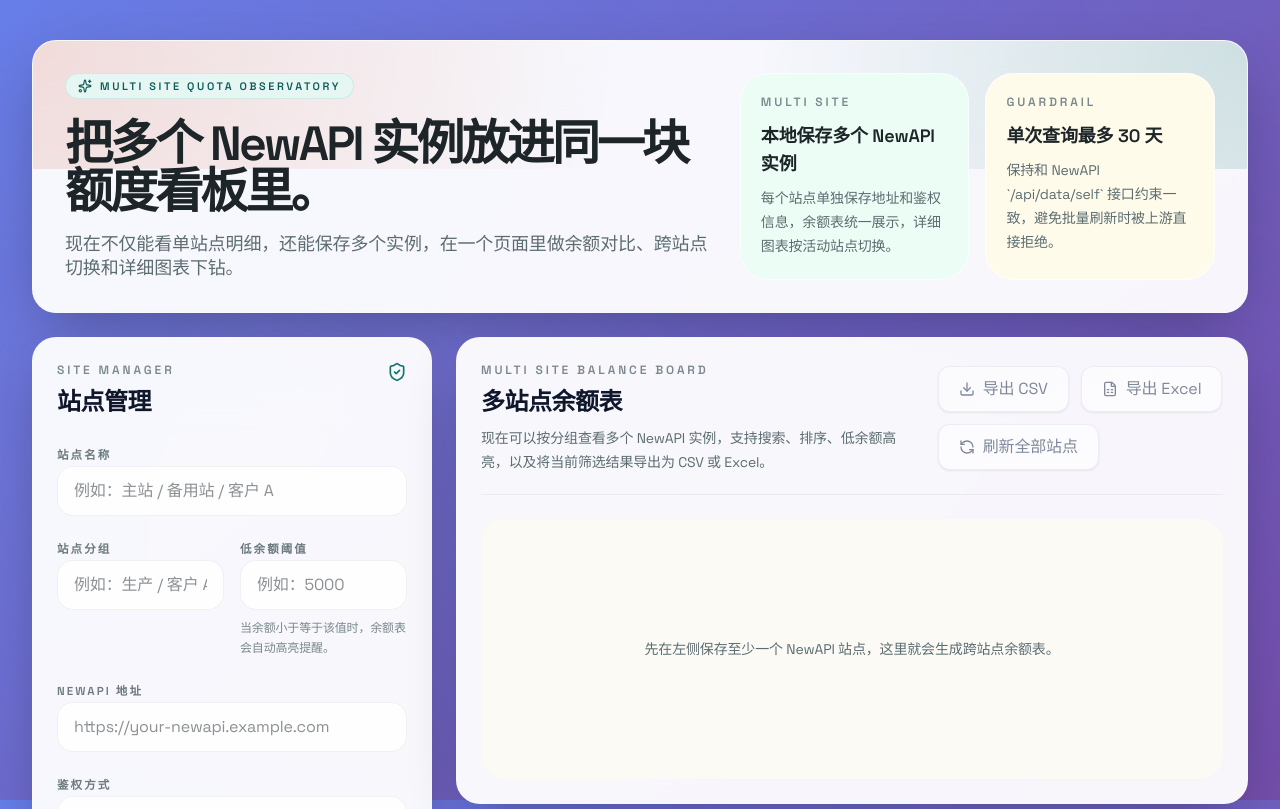
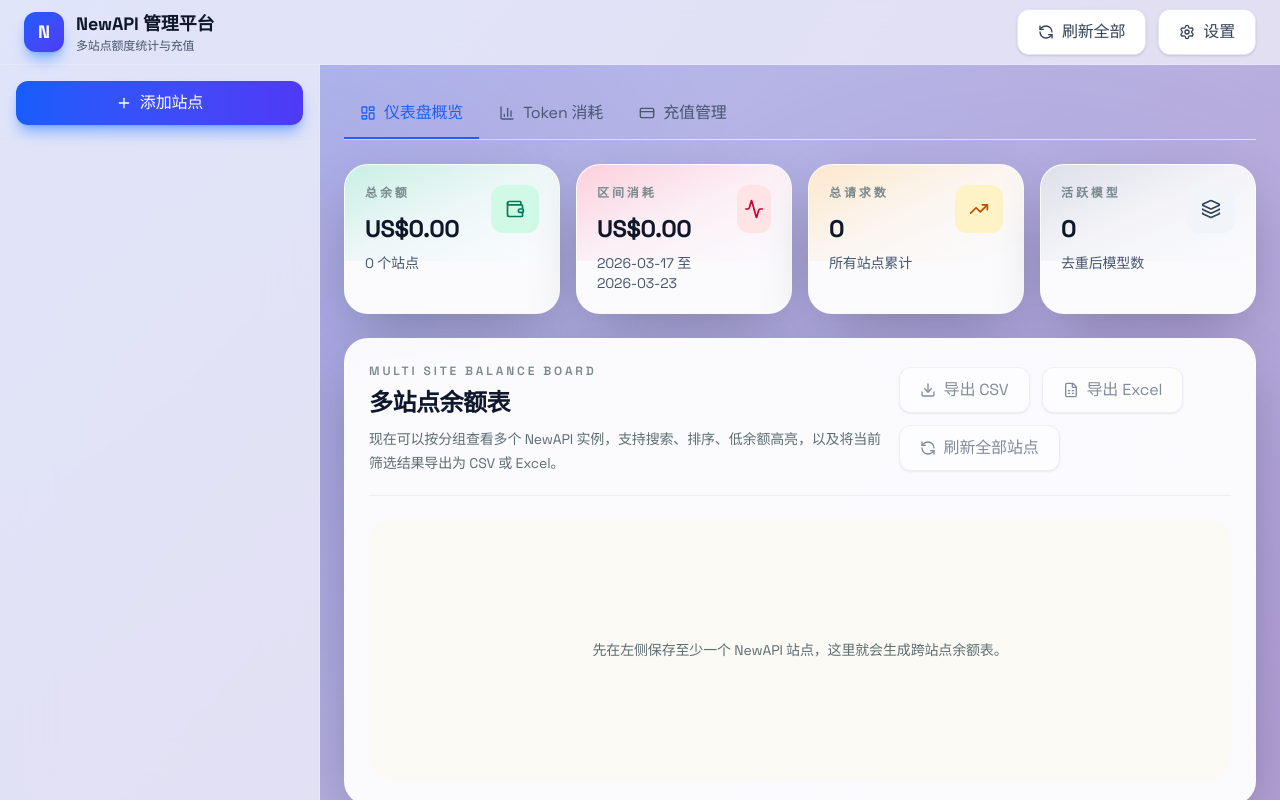
Before and after one commit to nanashiwang/newapi-api, a Next.js app: page / in a window 1280 px wide. Shown: the top 809 px of the page. Built offline with nearby package versions, Linux system fonts and the light colour scheme.

Commit message:
feat: implement MainApp component with site management and dashboard features

```diff
--- a/src/app/page.tsx
+++ b/src/app/page.tsx
@@ -1,5 +1,5 @@
-import { DashboardShell } from "@/components/dashboard/dashboard-shell";
+import { MainApp } from "@/components/main-app";
 
 export default function Home() {
-  return <DashboardShell />;
+  return <MainApp />;
 }
--- a/src/components/main-app.tsx
+++ b/src/components/main-app.tsx
@@ -1,7 +1,186 @@
 "use client";
 
-import { DashboardShell } from "@/components/dashboard/dashboard-shell";
+import { useState, useEffect, useMemo } from "react";
+import { AppHeader } from "@/components/layout/app-header";
+import { SiteSidebar } from "@/components/layout/site-sidebar";
+import { DashboardTabs } from "@/components/dashboard/dashboard-tabs";
+import { MetricCard } from "@/components/dashboard/metric-card";
+import { SiteBalanceTable } from "@/components/dashboard/site-balance-table";
+import { TokenConsumption } from "@/components/tokens/token-consumption";
+import { RechargePanel } from "@/components/recharge/recharge-panel";
+import { Activity, Wallet, TrendingUp, Layers3 } from "lucide-react";
+import type { SiteConfig, SiteSummaryRow, DashboardRange, DashboardData } from "@/lib/dashboard-types";
+import { formatDateInput, shiftDate, formatUsd, formatCompactNumber } from "@/lib/formatters";
+
+type TabType = "overview" | "consumption" | "recharge";
+
+const SITES_KEY = "newapi-quota-dashboard:sites";
+const ACTIVE_SITE_KEY = "newapi-quota-dashboard:active-site";
+
+function createDefaultRange(): DashboardRange {
+  const today = new Date();
+  return {
+    startDate: formatDateInput(shiftDate(today, -6)),
+    endDate: formatDateInput(today),
+  };
+}
 
 export function MainApp() {
-  return <DashboardShell />;
+  const [activeTab, setActiveTab] = useState<TabType>("overview");
+  const [sites, setSites] = useState<SiteConfig[]>([]);
+  const [activeSiteId, setActiveSiteId] = useState<string | null>(null);
+  const [summaries, setSummaries] = useState<Record<string, SiteSummaryRow>>({});
+  const [isRefreshing, setIsRefreshing] = useState(false);
+  const [range] = useState<DashboardRange>(createDefaultRange);
+
+  useEffect(() => {
+    const stored = localStorage.getItem(SITES_KEY);
+    if (stored) {
+      try {
+        const parsed = JSON.parse(stored);
+        setSites(Array.isArray(parsed) ? parsed : []);
+      } catch {}
+    }
+
+    const activeId = localStorage.getItem(ACTIVE_SITE_KEY);
+    if (activeId) setActiveSiteId(activeId);
+  }, []);
+
+  const summaryRows = useMemo(() => {
+    return sites.map(site => {
+      const summary = summaries[site.id];
+      return summary || {
+        id: site.id,
+        name: site.name,
+        group: site.group,
+        host: new URL(site.baseUrl.startsWith('http') ? site.baseUrl : `https://${site.baseUrl}`).host,
+        baseUrl: site.baseUrl,
+        authTypeLabel: site.authType,
+        currentBalance: null,
+        warningQuota: site.warningQuota,
+        historicalUsage: null,
+        periodQuota: null,
+        totalRequests: null,
+        activeModels: null,
+        status: "idle" as const,
+        lastSyncedAt: null,
+        message: null,
+      };
+    });
+  }, [sites, summaries]);
+
+  const handleSelectSite = (siteId: string) => {
+    setActiveSiteId(siteId);
+    localStorage.setItem(ACTIVE_SITE_KEY, siteId);
+  };
+
+  const handleAddSite = () => {
+    setActiveTab("overview");
+  };
+
+  const handleRefreshAll = () => {
+    setIsRefreshing(true);
+    setTimeout(() => setIsRefreshing(false), 2000);
+  };
+
+  const activeSite = summaryRows.find((s) => s.id === activeSiteId);
+
+  const totalBalance = summaryRows.reduce((sum, s) => sum + (s.currentBalance || 0), 0);
+  const totalUsage = summaryRows.reduce((sum, s) => sum + (s.periodQuota || 0), 0);
+  const totalRequests = summaryRows.reduce((sum, s) => sum + (s.totalRequests || 0), 0);
+  const activeModels = summaryRows.reduce((sum, s) => sum + (s.activeModels || 0), 0);
+
+  return (
+    <div className="flex h-screen flex-col">
+      <AppHeader onRefreshAll={handleRefreshAll} isRefreshing={isRefreshing} />
+
+      <div className="flex flex-1 overflow-hidden">
+        <SiteSidebar
+          sites={summaryRows}
+          activeSiteId={activeSiteId}
+          onSelectSite={handleSelectSite}
+          onAddSite={handleAddSite}
+        />
+
+        <main className="flex-1 overflow-y-auto bg-white/50">
+          <div className="p-6">
+            <DashboardTabs activeTab={activeTab} onTabChange={setActiveTab} />
+
+            <div className="mt-6">
+              {activeTab === "overview" && (
+                <div className="space-y-6">
+                  <div className="grid gap-4 md:grid-cols-2 lg:grid-cols-4">
+                    <MetricCard
+                      icon={Wallet}
+                      tone="teal"
+                      label="总余额"
+                      value={formatUsd(totalBalance)}
+                      detail={`${summaryRows.length} 个站点`}
+                    />
+                    <MetricCard
+                      icon={Activity}
+                      tone="coral"
+                      label="区间消耗"
+                      value={formatUsd(totalUsage)}
+                      detail={`${range.startDate} 至 ${range.endDate}`}
+                    />
+                    <MetricCard
+                      icon={TrendingUp}
+                      tone="amber"
+                      label="总请求数"
+                      value={formatCompactNumber(totalRequests)}
+                      detail="所有站点累计"
+                    />
+                    <MetricCard
+                      icon={Layers3}
+                      tone="slate"
+                      label="活跃模型"
+                      value={activeModels.toString()}
+                      detail="去重后模型数"
+                    />
+                  </div>
+
+                  <SiteBalanceTable
+                    rows={summaryRows}
+                    activeSiteId={activeSiteId}
+                    isRefreshingAll={isRefreshing}
+                    refreshingSiteId={null}
+                    range={range}
+                    onSelect={handleSelectSite}
+                    onRefreshSite={() => {}}
+                    onRefreshAll={handleRefreshAll}
+                  />
+                </div>
+              )}
+
+              {activeTab === "consumption" && activeSite && (
+                <TokenConsumption
+                  siteId={activeSite.id}
+                  siteName={activeSite.name}
+                  range={range}
+                  consumptionData={[]}
+                  modelBreakdown={[]}
+                />
+              )}
+
+              {activeTab === "recharge" && activeSite && (
+                <RechargePanel
+                  siteId={activeSite.id}
+                  siteName={activeSite.name}
+                  currentBalance={activeSite.currentBalance}
+                  onRecharge={async () => {}}
+                />
+              )}
+
+              {activeTab !== "overview" && !activeSite && (
+                <div className="flex h-96 items-center justify-center rounded-2xl bg-slate-50 border border-slate-200 text-slate-600">
+                  请先在左侧选择一个站点
+                </div>
+              )}
+            </div>
+          </div>
+        </main>
+      </div>
+    </div>
+  );
 }
```
